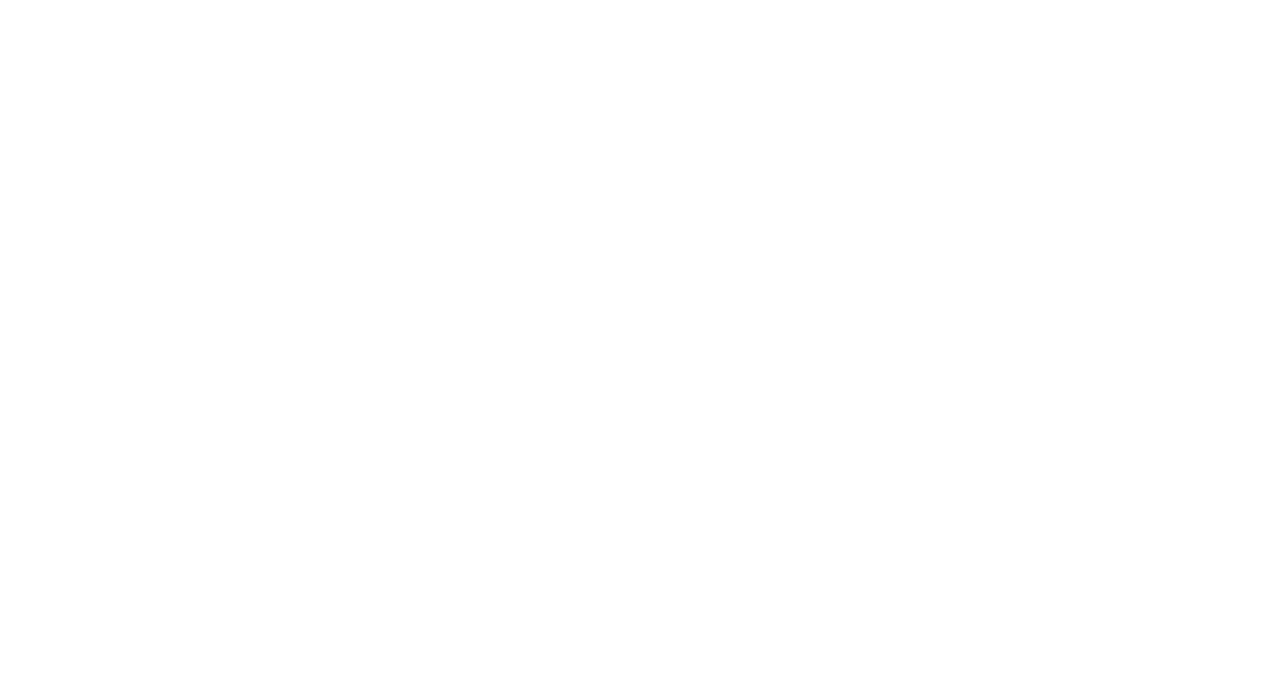
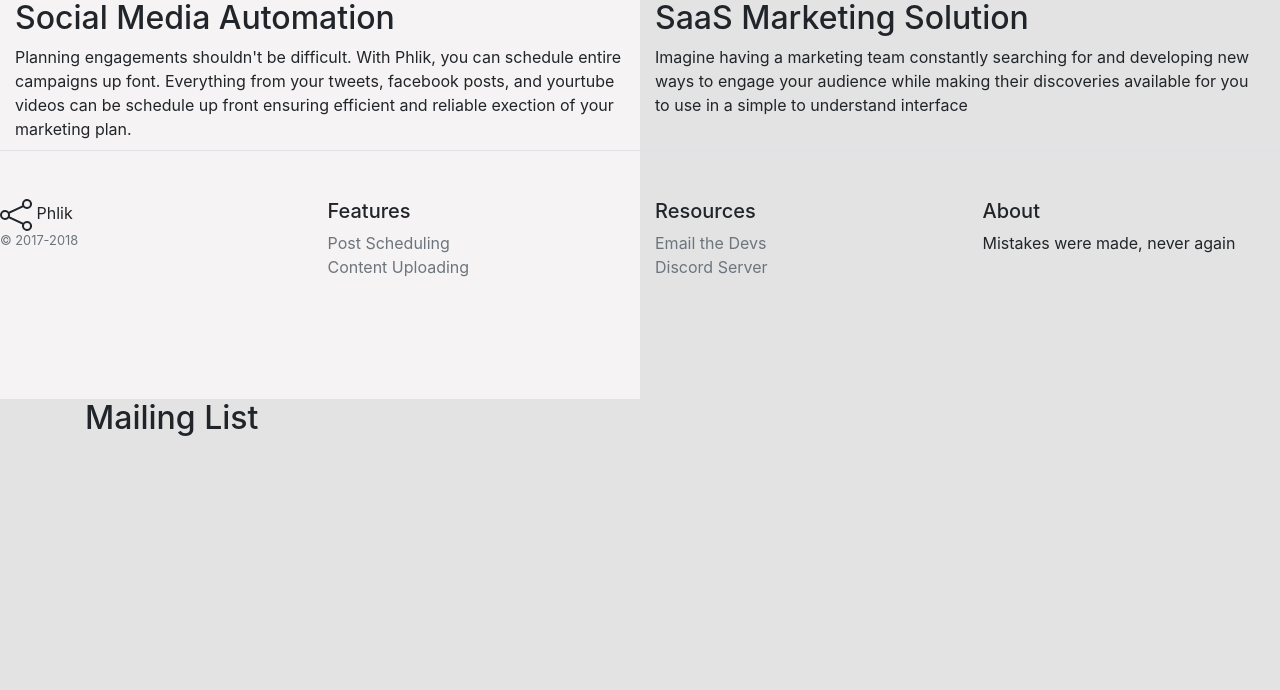
Before and after one commit to djkemmet/phlikit-django, a Django app: page / in a window 1280 px wide. Before the commit the part shown is empty. Shown: the part 457-1147 px from the top of the page. Before the commit the page ends 68 px from the top, so only its background shows below. Run offline with Django 3.2, Linux system fonts and the light colour scheme.

Commit message:
Just Enough Landing Page
There's now a landing page, with a sign in button (to admin for now) and a mailing list section at the bottom for me to put the mailing list form in. so I guess it's time to start building that model/form.

```diff
--- a/phlikit/templates/landing/base.html
+++ b/phlikit/templates/landing/base.html
@@ -11,10 +11,68 @@
 <script src="https://cdn.jsdelivr.net/npm/bootstrap@4.5.3/dist/js/bootstrap.bundle.min.js" integrity="sha384-ho+j7jyWK8fNQe+A12Hb8AhRq26LrZ/JpcUGGOn+Y7RsweNrtN/tE3MoK7ZeZDyx" crossorigin="anonymous"></script>
     </header>
     <body>
+        <nav class="navbar navbar-expand-lg navbar-dark bg-dark">
+
+            <a class="navbar-brand" href="#">
+                <svg width="1em" height="1em" viewBox="0 0 16 16" class="bi bi-share" fill="currentColor" xmlns="http://www.w3.org/2000/svg">
+                <path fill-rule="evenodd" d="M13.5 1a1.5 1.5 0 1 0 0 3 1.5 1.5 0 0 0 0-3zM11 2.5a2.5 2.5 0 1 1 .603 1.628l-6.718 3.12a2.499 2.499 0 0 1 0 1.504l6.718 3.12a2.5 2.5 0 1 1-.488.876l-6.718-3.12a2.5 2.5 0 1 1 0-3.256l6.718-3.12A2.5 2.5 0 0 1 11 2.5zm-8.5 4a1.5 1.5 0 1 0 0 3 1.5 1.5 0 0 0 0-3zm11 5.5a1.5 1.5 0 1 0 0 3 1.5 1.5 0 0 0 0-3z"/>
+              </svg>   Phlik
+            </a>
+            <button class="navbar-toggler" type="button" data-toggle="collapse" data-target="#navbarNav" aria-controls="navbarNav" aria-expanded="false" aria-label="Toggle navigation">
+              <span class="navbar-toggler-icon"></span>
+            </button>
+            <div class="collapse navbar-collapse" id="navbarNav">
+              <ul class="navbar-nav ml-auto">
+                <!-- BEGIN LI Template -->
+                <!--
+                <li class="nav-item active">
+                  <a class="nav-link" href="#">Home <span class="sr-only">(current)</span></a>
+                </li>
+                -->
+                <!--END LI Template -->
+                <button type="button" class="btn btn-light" onclick="window.location.href='admin/'">
+                    <svg width="1em" height="1em" viewBox="0 0 16 16" class="bi bi-door-open" fill="currentColor" xmlns="http://www.w3.org/2000/svg">
+                        <path fill-rule="evenodd" d="M1 15.5a.5.5 0 0 1 .5-.5h13a.5.5 0 0 1 0 1h-13a.5.5 0 0 1-.5-.5zM11.5 2H11V1h.5A1.5 1.5 0 0 1 13 2.5V15h-1V2.5a.5.5 0 0 0-.5-.5z"/>
+                        <path fill-rule="evenodd" d="M10.828.122A.5.5 0 0 1 11 .5V15h-1V1.077l-6 .857V15H3V1.5a.5.5 0 0 1 .43-.495l7-1a.5.5 0 0 1 .398.117z"/>
+                        <path d="M8 9c0 .552.224 1 .5 1s.5-.448.5-1-.224-1-.5-1-.5.448-.5 1z"/>
+                      </svg>
+                      Sign In
+                </button>
+              </ul>
+            </div>
+          </nav>
+        <!-- End Navigation Code-->
         {% block content %}
         {% endblock %}
     </body>
-    <footer>
-        cherp.
-    </footer>
+    <footer class="pt-4 my-md-5 pt-md-5 border-top fixed-bottom">
+        <div class="row">
+          <div class="col-12 col-md">
+            <svg width="2em" height="2em" viewBox="0 0 16 16" class="bi bi-share" fill="currentColor" xmlns="http://www.w3.org/2000/svg">
+                <path fill-rule="evenodd" d="M13.5 1a1.5 1.5 0 1 0 0 3 1.5 1.5 0 0 0 0-3zM11 2.5a2.5 2.5 0 1 1 .603 1.628l-6.718 3.12a2.499 2.499 0 0 1 0 1.504l6.718 3.12a2.5 2.5 0 1 1-.488.876l-6.718-3.12a2.5 2.5 0 1 1 0-3.256l6.718-3.12A2.5 2.5 0 0 1 11 2.5zm-8.5 4a1.5 1.5 0 1 0 0 3 1.5 1.5 0 0 0 0-3zm11 5.5a1.5 1.5 0 1 0 0 3 1.5 1.5 0 0 0 0-3z"/>
+              </svg> Phlik
+            <small class="d-block mb-3 text-muted">&copy; 2017-2018</small>
+          </div>
+          <div class="col-6 col-md">
+            <h5>Features</h5>
+            <ul class="list-unstyled text-small">
+                <li class="text-muted">Post Scheduling</li>
+                <li class="text-muted">Content Uploading</li>
+
+            </ul>
+          </div>
+          <div class="col-6 col-md">
+            <h5>Resources</h5>
+            <ul class="list-unstyled text-small">
+              <li><a class="text-muted" href="#">Email the Devs</a></li>
+              <li><a class="text-muted" href="#">Discord Server</a></li>
+            </ul>
+          </div>
+          <div class="col-6 col-md">
+            <h5>About</h5>
+            <p>Mistakes were made, never again</p>
+          </div>
+        </div>
+      </footer>
+
 </html>
--- a/phlikit/templates/landing/landing_page.html
+++ b/phlikit/templates/landing/landing_page.html
@@ -2,8 +2,38 @@
 
 
 {% block content %}
-<div class="container">
-    <h2>Hello!</h2>
+<div class="jumbotron jumbotron-fluid" style="height:25em; margin:0em; background-image: url('https://negativespace.co/wp-content/uploads/2018/09/negative-space-macbook-desk-office-mouse-work-device-laptop-computer-office-apple-artificial-flowers-business-hasan-albari.jpg'); background-size:cover;">
+    <div class="container center-text">
+        <h1 class="display-4" style="color: #FFFFE0">Phlik</h1>
+        <p class="lead" style="color: #FFFFE0"> Marketing and Social Media, made simple.</p>
+    </div>
+</div>
+<div class="container-fluid">
+    <div class="row" style=" height:25em;">
+        <div class="col" style="background-color: #f5f3f3;">
+            <h2>Social Media Automation</h2>
+            <p>
+                Planning engagements shouldn't be difficult. With Phlik, you can schedule entire campaigns up font. Everything from your tweets, facebook posts, and yourtube videos
+                can be schedule up front ensuring efficient and reliable exection of your marketing plan.
+            </p>
+        </div>
+        <div class="col" style="background-color: #e3e3e3;">
+            <h2>SaaS Marketing Solution</h2>
+            <p>
+                Imagine having a marketing team constantly searching for and developing new ways to engage your audience while making their discoveries available for you to use in
+                a simple to understand interface
+            </p>
+
+        </div>
+    </div>
+
+    <div class='row' style="height: 18.2em; background-color: #e3e3e3;">
+        <div class="container">
+            <h2>Mailing List</h2>
+        </div>
+
+
+    </div>
 
 </div>
 {% endblock %}
```
